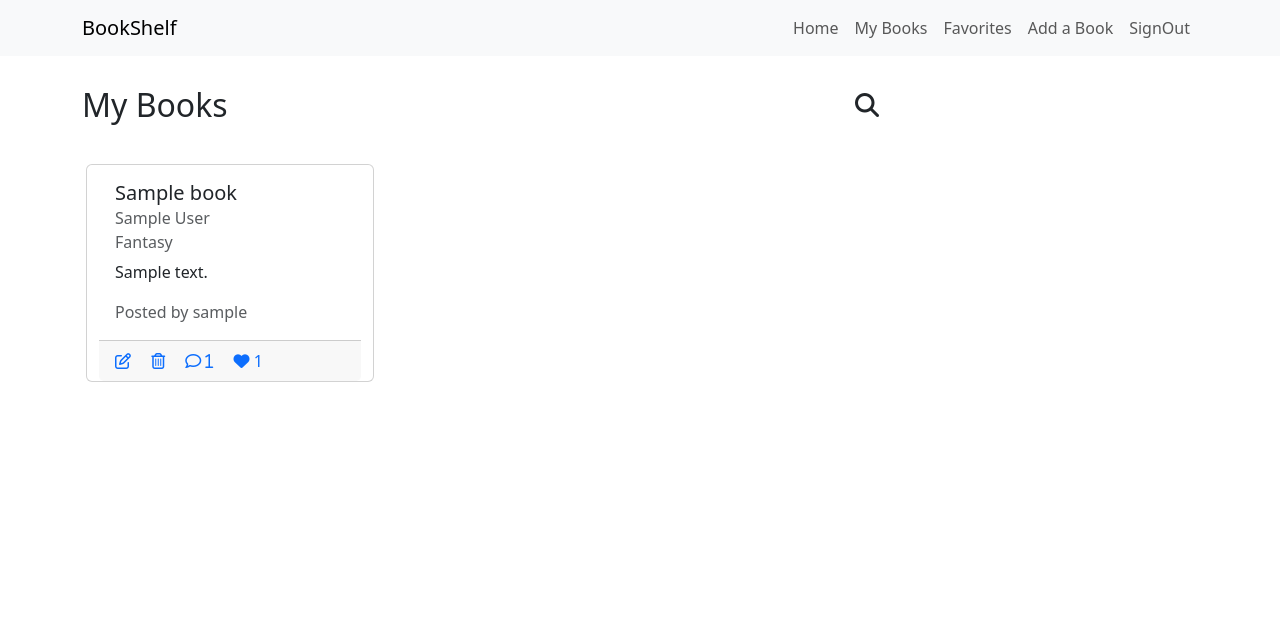
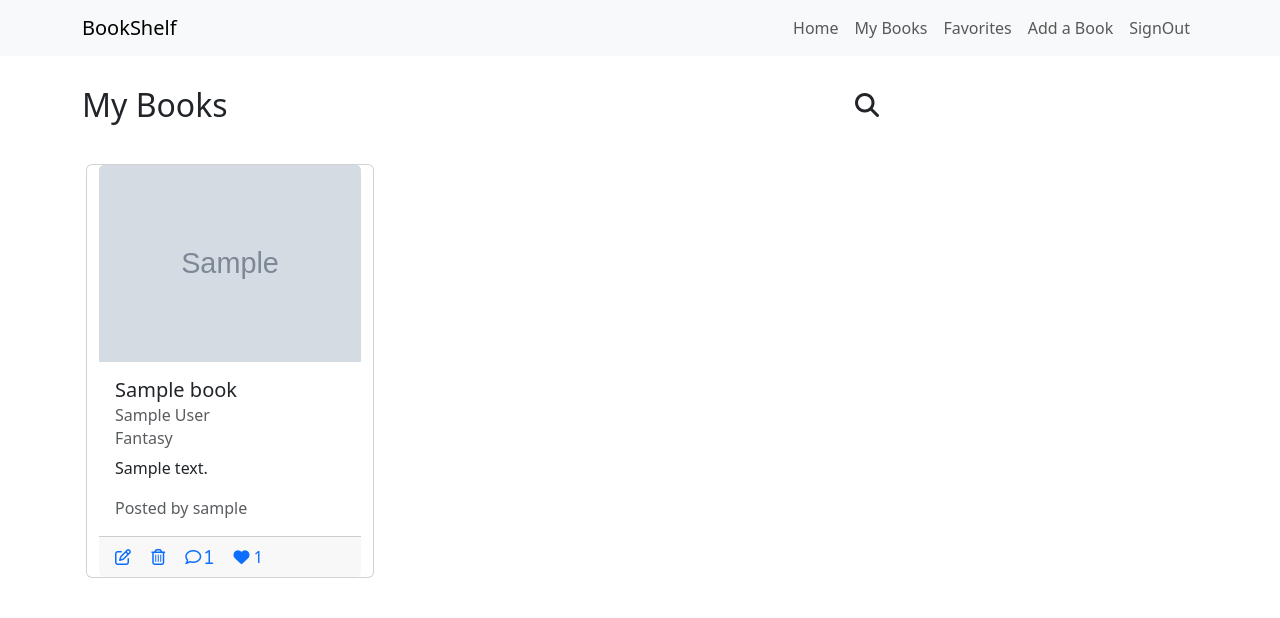
Before and after one commit to tony-albanese/ci-project-4, a Django app: page /my_books/ in a window 1280 px wide. Shown: the top 618 px of the page. Run offline with Django 3.2, Linux system fonts and the light colour scheme; a user stored in the database is signed in; tables that the repository leaves empty hold one stand-in row (values such as "Sample post"); grey boxes marked "Sample" are stand-in pictures; some libraries are stand-ins or nearby versions.

Commit message:
Add book image url to card

```diff
--- a/templates/index.html
+++ b/templates/index.html
@@ -28,6 +28,9 @@
 
                 {% for book in books %}
                 <div class="card mx-3" style="width: 18rem;">
+
+                    <img src="{{book.image_url}}" class="card-img-top" alt="An image to describe the genre {{book.get_genre_display}}">
+
                     <div class="card-body">
                         <h5 class="card-title">{{book.title}}</h5>
                         <h6 class="card-subtitle mb-2 text-muted">{{book.author}}</h6>
```
